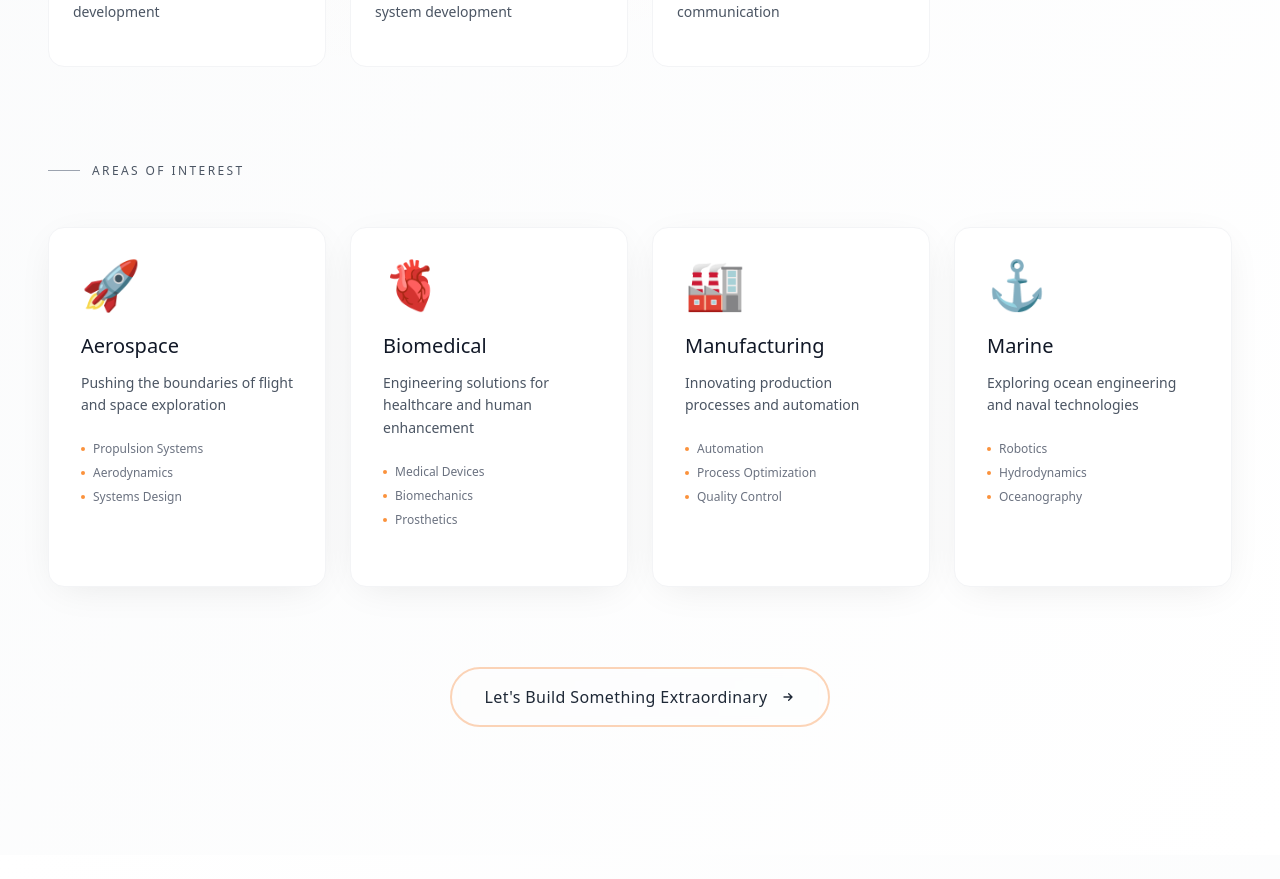
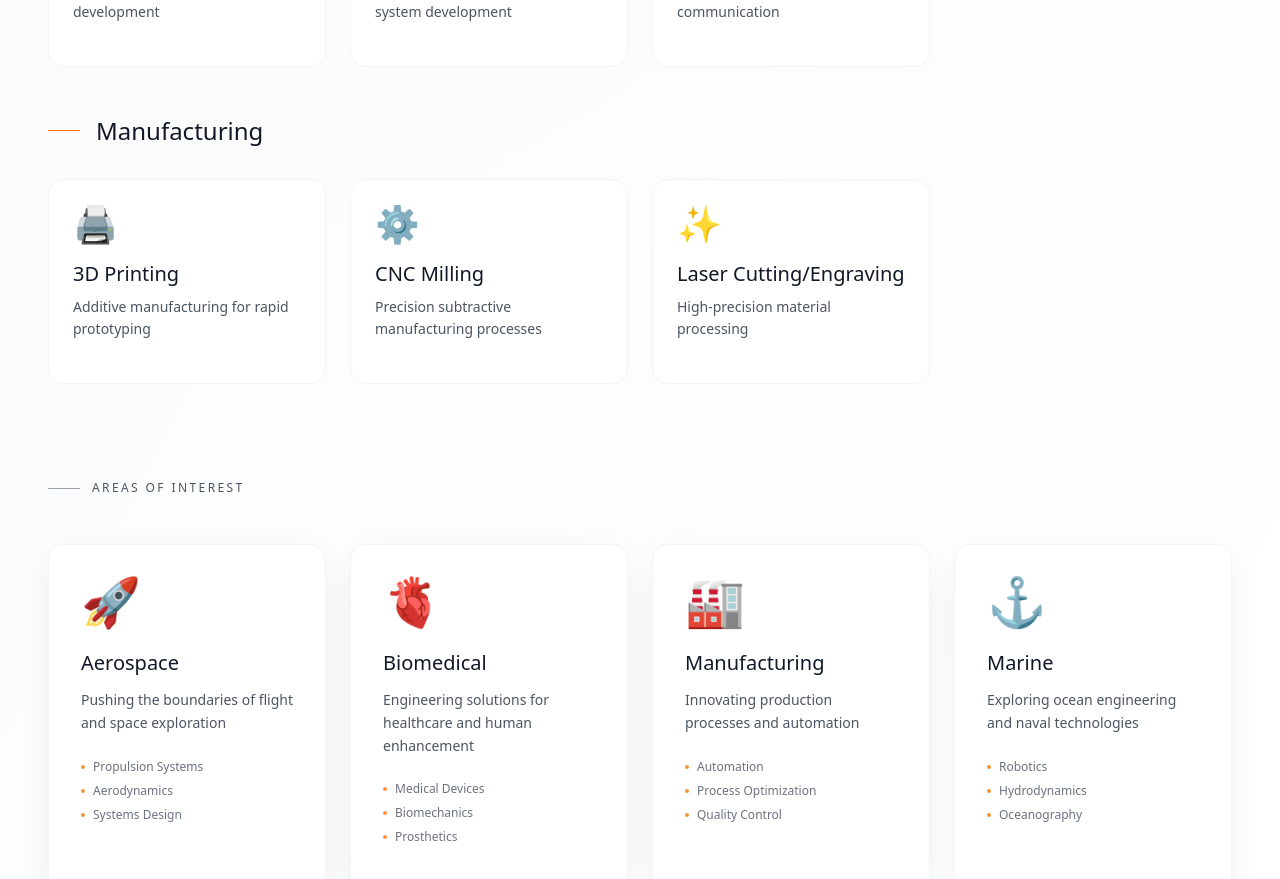
Before and after one commit to megaraph/web-portfolio, a React (Vite) app: page / in a window 1280 px wide. Shown: the part 3666-4545 px from the top of the page. Built offline with nearby package versions, Linux system fonts and the light colour scheme.

Commit message:
add: manufacturing skills

```diff
--- a/src/sections/Skills.tsx
+++ b/src/sections/Skills.tsx
@@ -92,6 +92,26 @@ export default function Skills() {
             icon: "📡",
             category: "electronics",
         },
+
+        // Manufacturing
+        {
+            name: "3D Printing",
+            description: "Additive manufacturing for rapid prototyping",
+            icon: "🖨️",
+            category: "manufacturing",
+        },
+        {
+            name: "CNC Milling",
+            description: "Precision subtractive manufacturing processes",
+            icon: "⚙️",
+            category: "manufacturing",
+        },
+        {
+            name: "Laser Cutting/Engraving",
+            description: "High-precision material processing",
+            icon: "✨",
+            category: "manufacturing",
+        },
     ];
 
     const interests: Interest[] = [
@@ -142,6 +162,7 @@ export default function Skills() {
             color: "blue",
         },
         electronics: { title: "Electronics", color: "green" },
+        manufacturing: { title: "Manufacturing", color: "purple" },
     };
 
     const getSkillsByCategory = (category: string) => {
@@ -153,14 +174,30 @@ export default function Skills() {
         const connections: { [key: string]: string[] } = {
             Python: ["MATLAB", "Arduino", "ESP32"],
             MATLAB: ["Python", "SolidWorks"],
-            Arduino: ["KiCad", "ESP32", "C/C++", "Python"],
+            Arduino: ["KiCad", "ESP32", "C/C++", "Python", "3D Printing"],
             ESP32: ["Arduino", "KiCad", "C/C++"],
             KiCad: ["Arduino", "ESP32"],
-            SolidWorks: ["Fusion 360", "OnShape", "MATLAB"],
-            "Fusion 360": ["SolidWorks", "OnShape"],
-            OnShape: ["SolidWorks", "Fusion 360"],
+            SolidWorks: [
+                "Fusion 360",
+                "OnShape",
+                "MATLAB",
+                "3D Printing",
+                "CNC Milling",
+            ],
+            "Fusion 360": [
+                "SolidWorks",
+                "OnShape",
+                "3D Printing",
+                "CNC Milling",
+                "Laser Cutting/Engraving",
+            ],
+            OnShape: ["SolidWorks", "Fusion 360", "3D Printing"],
             "C/C++": ["Arduino", "ESP32"],
             "JavaScript/React": ["Python"],
+            "3D Printing": ["SolidWorks", "Fusion 360", "OnShape", "Arduino"],
+            "CNC Milling": ["SolidWorks", "Fusion 360", "AutoCAD"],
+            "Laser Cutting/Engraving": ["Fusion 360", "AutoCAD"],
+            AutoCAD: ["SolidWorks", "CNC Milling", "Laser Cutting/Engraving"],
         };
         return connections[currentSkill] || [];
     };
```
